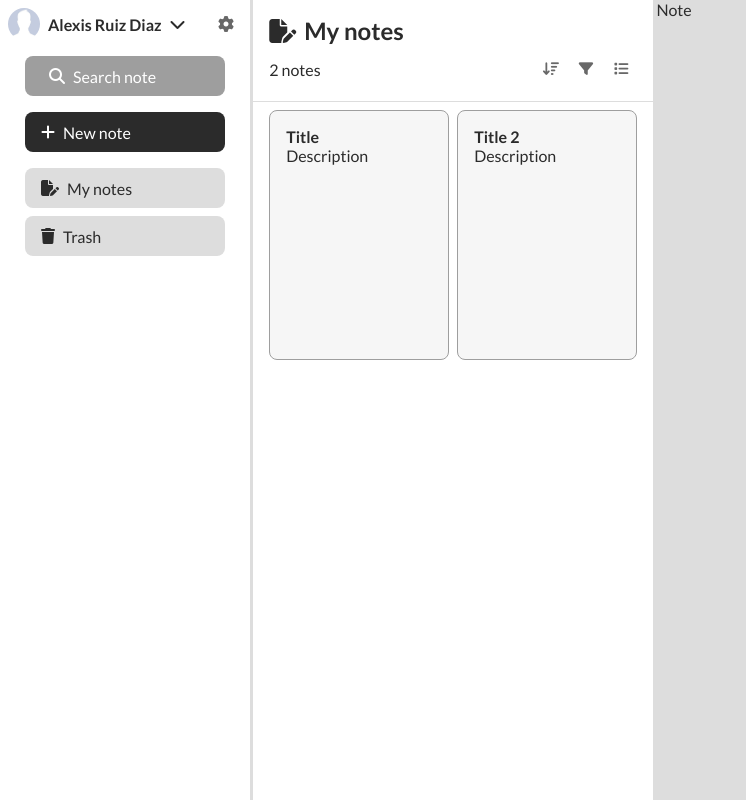
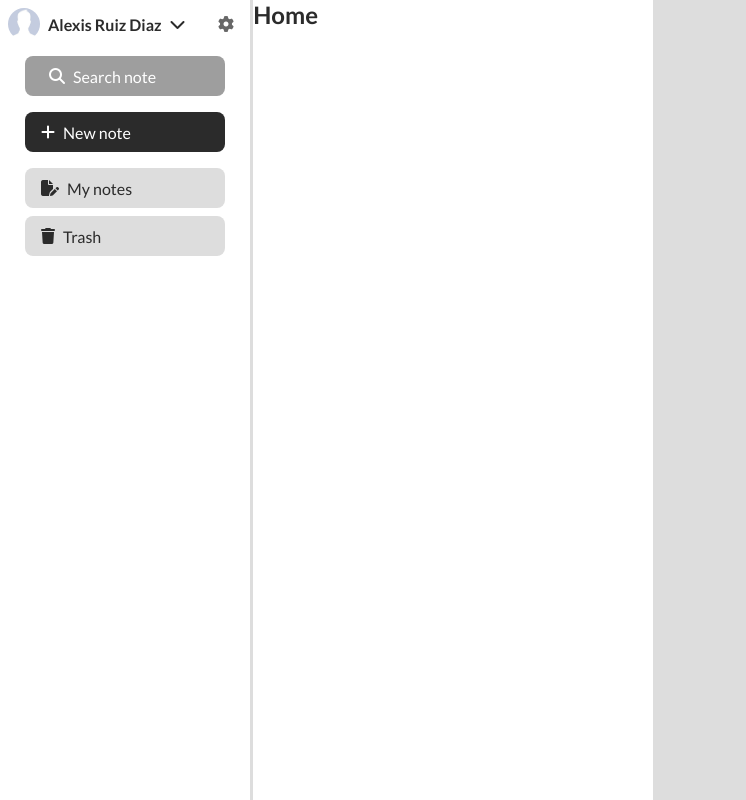
Before and after one commit to alexis00rod/notesapp, a React (Create React App) app: page / in a window 1280 px wide. Shown: the whole page, without its empty margins (0-746 px from the left). Built offline with nearby package versions, Linux system fonts and the light colour scheme.

Commit message:
Agregue ruta home

```diff
--- a/src/index.js
+++ b/src/index.js
@@ -7,6 +7,7 @@ import { Account } from './routes/Account/Account';
 import { Settings } from './routes/Settings/Settings';
 import { Trash } from './routes/Trash/Trash';
 import './index.scss'
+import { Home } from './routes/Home/Home';
 
 const root = ReactDOM.createRoot(document.getElementById('root'));
 root.render(
@@ -14,7 +15,8 @@ root.render(
         <BrowserRouter>
         <Routes>
             <Route path='/' element={<App />}>
-                <Route index element={<MyNotes />} />
+                <Route index element={<Home />} />
+                <Route path='notes' element={<MyNotes />} />
                 <Route path='account' element={<Account />}/>
                 <Route path='settings' element={<Settings />} />
                 <Route path='trash' element={<Trash />} />
--- /dev/null
+++ b/src/routes/Home/Home.jsx
@@ -0,0 +1,7 @@
+export const Home = () => {
+    return (
+        <main>
+            <h2>Home</h2>
+        </main>
+    )
+}
```
